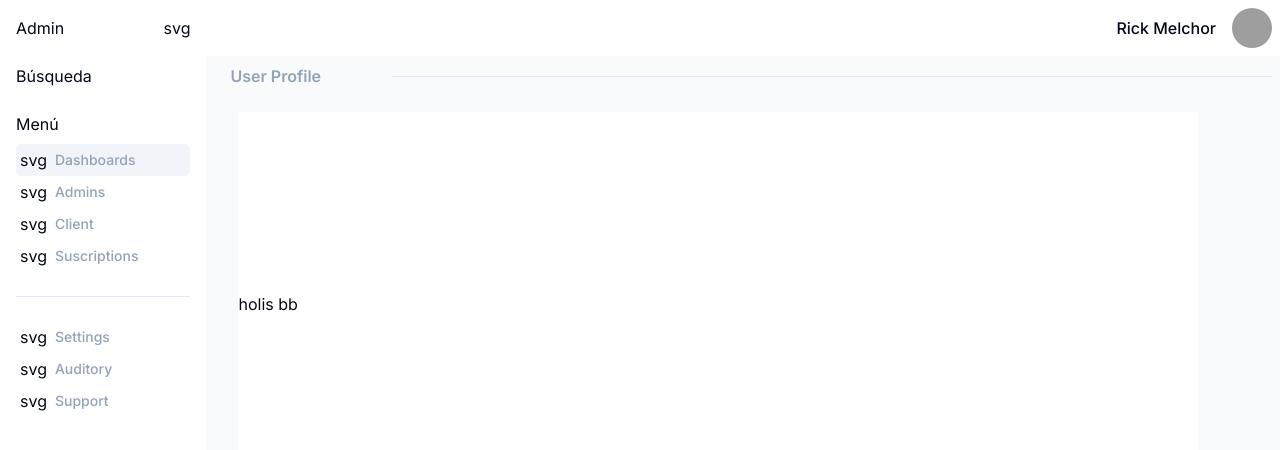
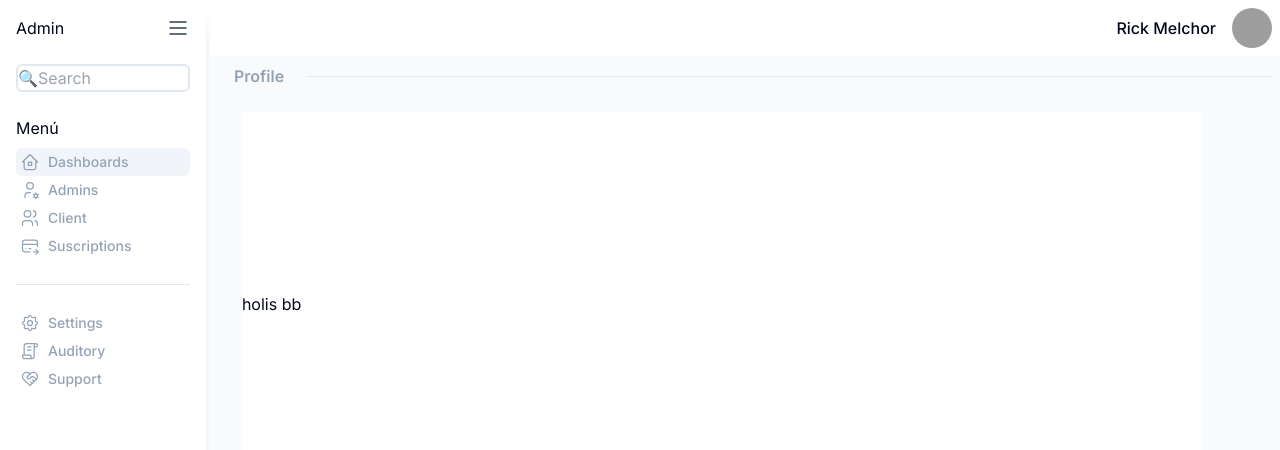
Before and after one commit to KAIROHERRERA97/admin-proyect, a Next.js app: page /admin in a window 1280 px wide. Shown: the top 450 px of the page. Built offline with nearby package versions, Linux system fonts and the light colour scheme; grey boxes are pictures that could not be loaded.

Commit message:
fix: sideBar

```diff
--- a/src/app/admin/page.tsx
+++ b/src/app/admin/page.tsx
@@ -4,24 +4,22 @@ import SideBar from "@/components/ui/sideBar";
 
 export default function AdminPage() {
   return (
-    <>
-    <main className="flex flex-row ">
+    <main className="flex flex-row gap-1">
       <SideBar />
-      <section className="flex flex-col bg-slate-50 h-screen w-screen">
+      <section className="flex flex-col bg-slate-50 h-screen w-screen ">
         <Header />
         <div className="w-dvh pl-4">
           <div className="flex flex-row justify-between items-center p-2 ">
-            <span className="text-l font-semibold text-slate-400">
-              User Profile
+            <span className="text-l font-semibold text-slate-400 mr-6">
+               Profile
             </span>
-            <hr className="w-[55rem] " />
+            <hr className="w-full " />
           </div>
           <div className="h-96 bg-white m-4 mb-8 flex justify-between w-[60rem] items-center">
             holis bb
           </div>
         </div>
       </section>
-      </main>
-    </>
+    </main>
   );
 }
--- a/src/components/ui/sideBar.tsx
+++ b/src/components/ui/sideBar.tsx
@@ -3,30 +3,126 @@ import React from "react";
 export default function SideBar() {
   return (
     <>
-      <div className="bg-white h-screen w-60 p-4 flex flex-col gap-6 rounded-md	shadow-md ">
+      <div className="bg-white h-screen w-60 p-4 flex flex-col gap-6	shadow-xl ">
         <div className="flex justify-between items-center">
           <div className="font-mediun text-md">Admin</div>
-          <div>svg</div>
+          <div>
+            <svg
+              xmlns="http://www.w3.org/2000/svg"
+              className="icon icon-tabler icon-tabler-menu-2"
+              width="24"
+              height="24"
+              viewBox="0 0 24 24"
+              stroke-width="1.5"
+              stroke="#2c3e50"
+              fill="none"
+              stroke-linecap="round"
+              stroke-linejoin="round"
+            >
+              <path stroke="none" d="M0 0h24v24H0z" fill="none" />
+              <path d="M4 6l16 0" />
+              <path d="M4 12l16 0" />
+              <path d="M4 18l16 0" />
+            </svg>
+          </div>
         </div>
-        <span>Búsqueda</span>
+        <input
+          type="text"
+          placeholder="🔍Search"
+          className="w-full rounded-md border-2 border-input bg-background pr-2"
+        />
         <div className="flex flex-col">
           <span className="font-mediun text-md mb-2">Menú</span>
           <div className="flex items-center gap-2 p-1 rounded-md bg-slate-100">
-            <span>svg</span>
+            <svg
+              xmlns="http://www.w3.org/2000/svg"
+              className="icon icon-tabler icon-tabler-home-2"
+              width="20"
+              height="20"
+              viewBox="0 0 24 24"
+              stroke-width="1.5"
+              stroke="#94A3B8"
+              fill="none"
+              stroke-linecap="round"
+              stroke-linejoin="round"
+            >
+              <path stroke="none" d="M0 0h24v24H0z" fill="none" />
+              <path d="M5 12l-2 0l9 -9l9 9l-2 0" />
+              <path d="M5 12v7a2 2 0 0 0 2 2h10a2 2 0 0 0 2 -2v-7" />
+              <path d="M10 12h4v4h-4z" />
+            </svg>
             <span className="text-sm text-slate-400 font-medium ">
               Dashboards
             </span>
           </div>
           <div className="flex items-center gap-2 p-1 rounded-md">
-            svg
+            <svg
+              xmlns="http://www.w3.org/2000/svg"
+              className="icon icon-tabler icon-tabler-user-cog"
+              width="20"
+              height="20"
+              viewBox="0 0 24 24"
+              stroke-width="1.5"
+              stroke="#94A3B8"
+              fill="none"
+              stroke-linecap="round"
+              stroke-linejoin="round"
+            >
+              <path stroke="none" d="M0 0h24v24H0z" fill="none" />
+              <path d="M8 7a4 4 0 1 0 8 0a4 4 0 0 0 -8 0" />
+              <path d="M6 21v-2a4 4 0 0 1 4 -4h2.5" />
+              <path d="M19.001 19m-2 0a2 2 0 1 0 4 0a2 2 0 1 0 -4 0" />
+              <path d="M19.001 15.5v1.5" />
+              <path d="M19.001 21v1.5" />
+              <path d="M22.032 17.25l-1.299 .75" />
+              <path d="M17.27 20l-1.3 .75" />
+              <path d="M15.97 17.25l1.3 .75" />
+              <path d="M20.733 20l1.3 .75" />
+            </svg>
             <span className="text-sm text-slate-400 font-medium ">Admins</span>
           </div>
           <div className="flex items-center gap-2 p-1 rounded-md">
-            svg
+            <svg
+              xmlns="http://www.w3.org/2000/svg"
+              className="icon icon-tabler icon-tabler-users"
+              width="20"
+              height="20"
+              viewBox="0 0 24 24"
+              stroke-width="1.5"
+              stroke="#94A3B8"
+              fill="none"
+              stroke-linecap="round"
+              stroke-linejoin="round"
+            >
+              <path stroke="none" d="M0 0h24v24H0z" fill="none" />
+              <path d="M9 7m-4 0a4 4 0 1 0 8 0a4 4 0 1 0 -8 0" />
+              <path d="M3 21v-2a4 4 0 0 1 4 -4h4a4 4 0 0 1 4 4v2" />
+              <path d="M16 3.13a4 4 0 0 1 0 7.75" />
+              <path d="M21 21v-2a4 4 0 0 0 -3 -3.85" />
+            </svg>
             <span className="text-sm text-slate-400 font-medium ">Client</span>
           </div>
           <div className="flex items-center gap-2 p-1 rounded-md">
-            svg
+            <svg
+              xmlns="http://www.w3.org/2000/svg"
+              className="icon icon-tabler icon-tabler-credit-card-pay"
+              width="20"
+              height="20"
+              viewBox="0 0 24 24"
+              stroke-width="1.5"
+              stroke="#94A3B8"
+              fill="none"
+              stroke-linecap="round"
+              stroke-linejoin="round"
+            >
+              <path stroke="none" d="M0 0h24v24H0z" fill="none" />
+              <path d="M12 19h-6a3 3 0 0 1 -3 -3v-8a3 3 0 0 1 3 -3h12a3 3 0 0 1 3 3v4.5" />
+              <path d="M3 10h18" />
+              <path d="M16 19h6" />
+              <path d="M19 16l3 3l-3 3" />
+              <path d="M7.005 15h.005" />
+              <path d="M11 15h2" />
+            </svg>
             <span className="text-sm text-slate-400 font-medium ">
               Suscriptions
             </span>
@@ -35,19 +131,67 @@ export default function SideBar() {
         <hr />
         <div className="flex flex-col">
           <div className="flex items-center gap-2 p-1 rounded-md">
-            svg
+            <svg
+              xmlns="http://www.w3.org/2000/svg"
+              className="icon icon-tabler icon-tabler-settings"
+              width="20"
+              height="20"
+              viewBox="0 0 24 24"
+              stroke-width="1.5"
+              stroke="#94A3B8"
+              fill="none"
+              stroke-linecap="round"
+              stroke-linejoin="round"
+            >
+              <path stroke="none" d="M0 0h24v24H0z" fill="none" />
+              <path d="M10.325 4.317c.426 -1.756 2.924 -1.756 3.35 0a1.724 1.724 0 0 0 2.573 1.066c1.543 -.94 3.31 .826 2.37 2.37a1.724 1.724 0 0 0 1.065 2.572c1.756 .426 1.756 2.924 0 3.35a1.724 1.724 0 0 0 -1.066 2.573c.94 1.543 -.826 3.31 -2.37 2.37a1.724 1.724 0 0 0 -2.572 1.065c-.426 1.756 -2.924 1.756 -3.35 0a1.724 1.724 0 0 0 -2.573 -1.066c-1.543 .94 -3.31 -.826 -2.37 -2.37a1.724 1.724 0 0 0 -1.065 -2.572c-1.756 -.426 -1.756 -2.924 0 -3.35a1.724 1.724 0 0 0 1.066 -2.573c-.94 -1.543 .826 -3.31 2.37 -2.37c1 .608 2.296 .07 2.572 -1.065z" />
+              <path d="M9 12a3 3 0 1 0 6 0a3 3 0 0 0 -6 0" />
+            </svg>
             <span className="text-sm text-slate-400 font-medium ">
               Settings
             </span>
           </div>
           <div className="flex items-center gap-2 p-1 rounded-md">
-            svg
+            <svg
+              xmlns="http://www.w3.org/2000/svg"
+              className="icon icon-tabler icon-tabler-license"
+              width="20"
+              height="20"
+              viewBox="0 0 24 24"
+              stroke-width="1.5"
+              stroke="#94A3B8"
+              fill="none"
+              stroke-linecap="round"
+              stroke-linejoin="round"
+            >
+              <path stroke="none" d="M0 0h24v24H0z" fill="none" />
+              <path d="M15 21h-9a3 3 0 0 1 -3 -3v-1h10v2a2 2 0 0 0 4 0v-14a2 2 0 1 1 2 2h-2m2 -4h-11a3 3 0 0 0 -3 3v11" />
+              <path d="M9 7l4 0" />
+              <path d="M9 11l4 0" />
+            </svg>
             <span className="text-sm text-slate-400 font-medium ">
               Auditory
             </span>
           </div>
           <div className="flex items-center gap-2 p-1 rounded-md">
-            svg
+            <svg
+              xmlns="http://www.w3.org/2000/svg"
+              className="icon icon-tabler icon-tabler-heart-handshake"
+              width="20"
+              height="20"
+              viewBox="0 0 24 24"
+              stroke-width="1.5"
+              stroke="#94A3B8"
+              fill="none"
+              stroke-linecap="round"
+              stroke-linejoin="round"
+            >
+              <path stroke="none" d="M0 0h24v24H0z" fill="none" />
+              <path d="M19.5 12.572l-7.5 7.428l-7.5 -7.428a5 5 0 1 1 7.5 -6.566a5 5 0 1 1 7.5 6.572" />
+              <path d="M12 6l-3.293 3.293a1 1 0 0 0 0 1.414l.543 .543c.69 .69 1.81 .69 2.5 0l1 -1a3.182 3.182 0 0 1 4.5 0l2.25 2.25" />
+              <path d="M12.5 15.5l2 2" />
+              <path d="M15 13l2 2" />
+            </svg>
             <span className="text-sm text-slate-400 font-medium ">Support</span>
           </div>
         </div>
```
